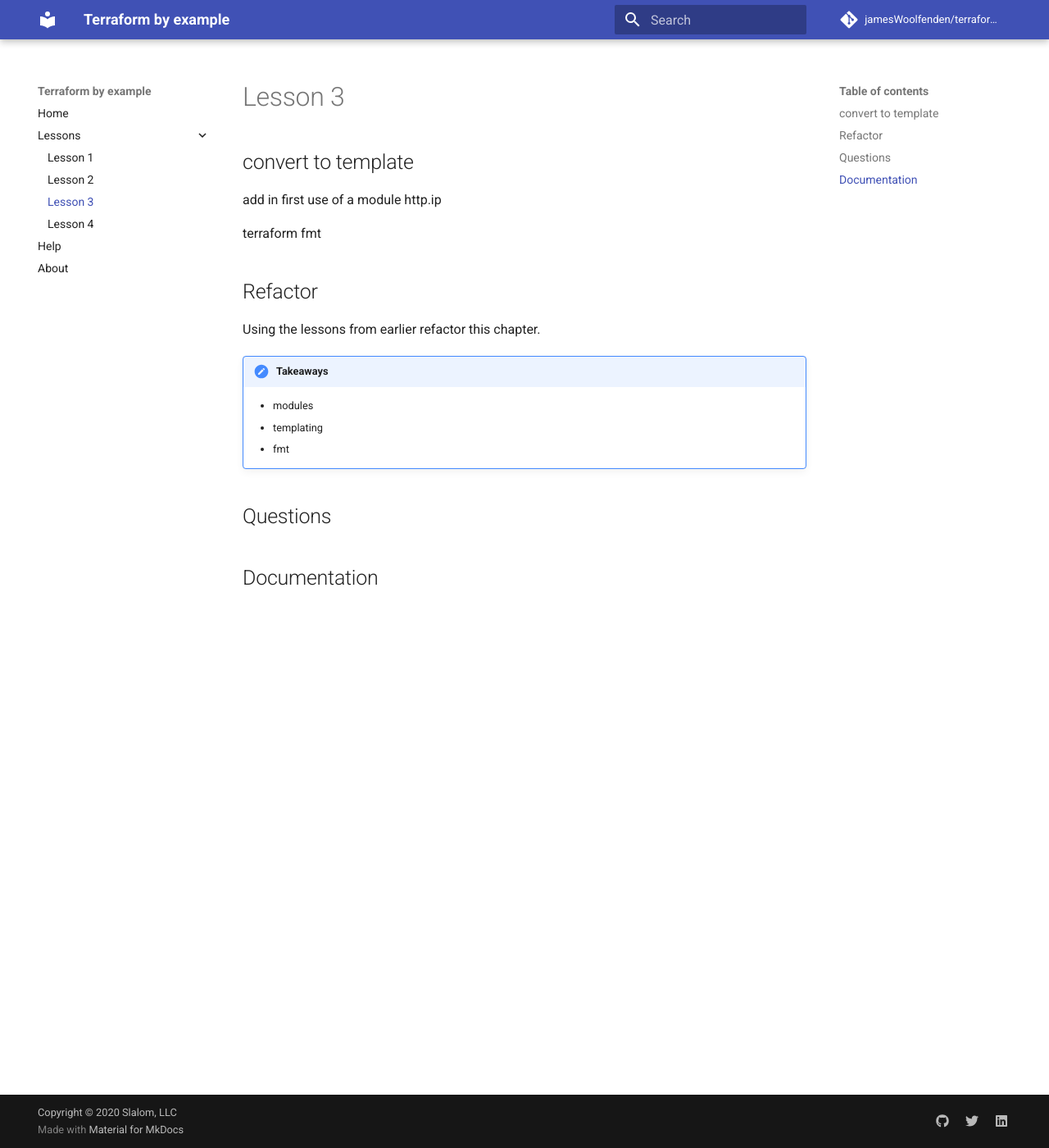
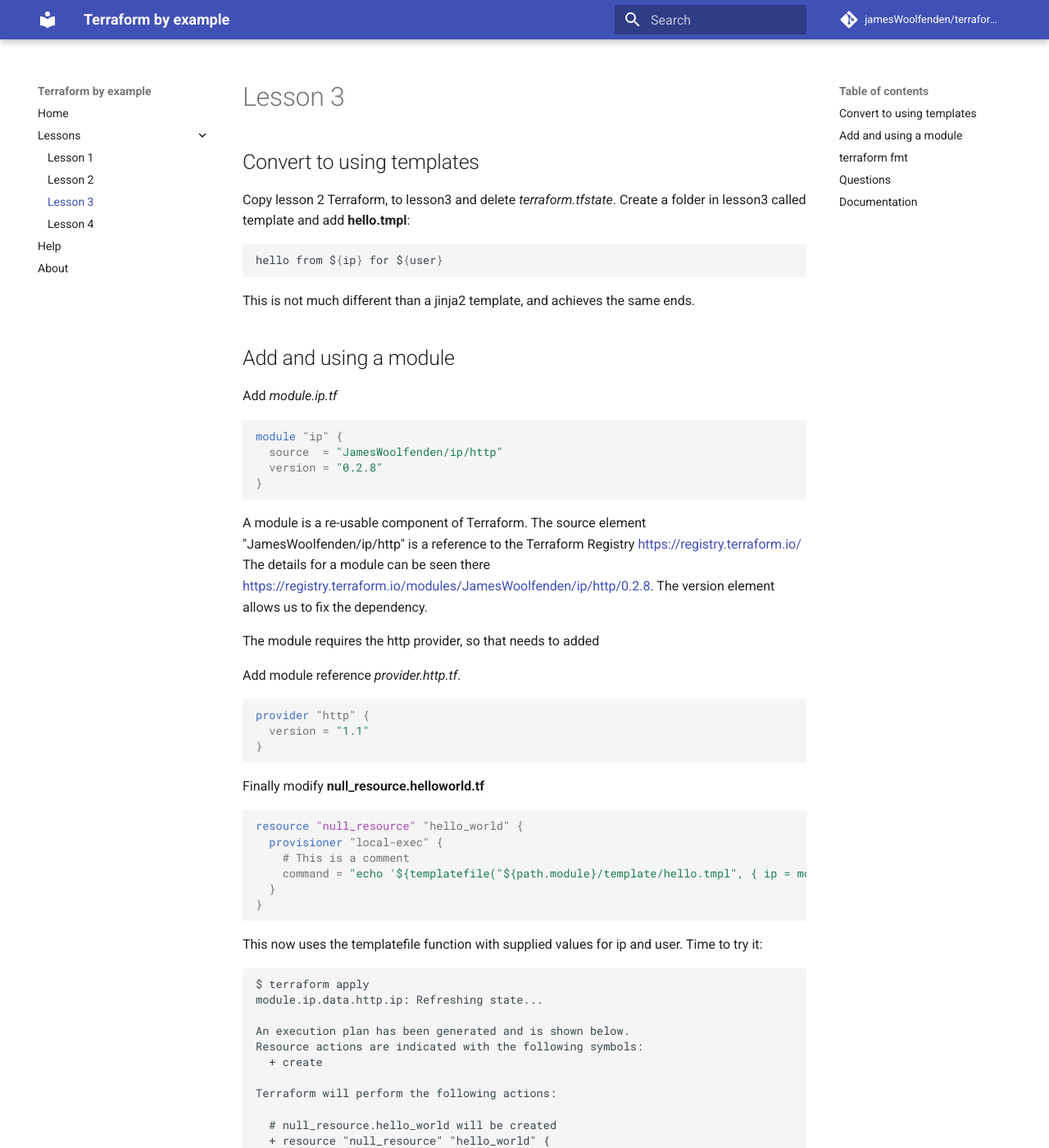
Before and after one commit to JamesWoolfenden/terraform-by-example, an MkDocs documentation site: the page built from docs/lesson3.md, in a window 1280 px wide and 1400 px high. Shown: the whole window at 82% size. Built offline with MkDocs 1.6.1 and Material for MkDocs 9.7.7, drawn with Linux system fonts in a browser that asks for light colours; comment, search, counter and statistics services are not loaded; some of the changed text lies outside the part shown.

Commit message:
draft lesson3

````diff
--- a/docs/lesson3.md
+++ b/docs/lesson3.md
@@ -1,18 +1,103 @@
 # Lesson 3
 
-## convert to template
+## Convert to using templates
 
-add in first use of a module http.ip
+Copy lesson 2 Terraform, to lesson3 and delete *terraform.tfstate*.
+Create a folder in lesson3 called template and add **hello.tmpl**:
 
-terraform fmt
+```HCL
+hello from ${ip} for ${user}
+```
 
+This is not much different than a jinja2 template, and achieves the same ends.
 
+## Add and using a module
 
+Add *module.ip.tf*
 
+```HCL
+module "ip" {
+  source  = "JamesWoolfenden/ip/http"
+  version = "0.2.8"
+}
+```
 
+A module is a re-usable component of Terraform.
+The source element "JamesWoolfenden/ip/http" is a reference to the Terraform Registry <https://registry.terraform.io/>
+The details for a module can be seen there <https://registry.terraform.io/modules/JamesWoolfenden/ip/http/0.2.8>.
+The version element allows us to fix the dependency.
 
+The module requires the http provider, so that needs to added
 
-## Refactor
+Add module reference *provider.http.tf*.
+
+```hcl
+provider "http" {
+  version = "1.1"
+}
+```
+
+Finally modify **null_resource.helloworld.tf**
+
+```hcl
+resource "null_resource" "hello_world" {
+  provisioner "local-exec" {
+    # This is a comment
+    command = "echo '${templatefile("${path.module}/template/hello.tmpl", { ip = module.ip.ip, user = var.user })}'"
+  }
+}
+```
+
+This now uses the templatefile function with supplied values for ip and user. Time to try it:
+
+```cli
+$ terraform apply
+module.ip.data.http.ip: Refreshing state...
+
+An execution plan has been generated and is shown below.
+Resource actions are indicated with the following symbols:
+  + create
+
+Terraform will perform the following actions:
+
+  # null_resource.hello_world will be created
+  + resource "null_resource" "hello_world" {
+      + id = (known after apply)
+    }
+
+Plan: 1 to add, 0 to change, 0 to destroy.
+
+Do you want to perform these actions?
+  Terraform will perform the actions described above.
+  Only 'yes' will be accepted to approve.
+
+  Enter a value: yes
+
+null_resource.hello_world: Creating...
+null_resource.hello_world: Provisioning with 'local-exec'...
+null_resource.hello_world (local-exec): Executing: ["cmd" "/C" "echo 'hello from 86.157.143.189 for guff'"]
+null_resource.hello_world (local-exec): 'hello from 86.157.143.189 for guff'
+null_resource.hello_world: Creation complete after 0s [id=3464807873684983853]
+
+Apply complete! Resources: 1 added, 0 changed, 0 destroyed.
+
+Outputs:
+
+hello_world = {
+  "id" = "3464807873684983853"
+}
+```
+
+So that's using modules, templates and Terraform functions. Major features but simple examples.
+
+## terraform fmt
+
+Terraform fmt rewrites "Terraform configuration files to a canonical format and style", that means no more arguments about spaces for layout. There is only the true path. Run it on your template.
+
+```cli
+$ terraform fmt
+null_resource.helloworld.tf
+```
 
 Using the lessons from earlier refactor this chapter.
 
@@ -20,7 +105,13 @@
     - modules
     - templating
     - fmt
+    - functions
+    - registry
 
 ## Questions
 
 ## Documentation
+
+<https://registry.terraform.io/modules/JamesWoolfenden/ip/http/0.2.8>
+<https://www.terraform.io/docs/configuration/functions/templatefile.html>
+<https://www.terraform.io/docs/configuration/modules.html>
````
Also changed, not shown: 9 other files.
